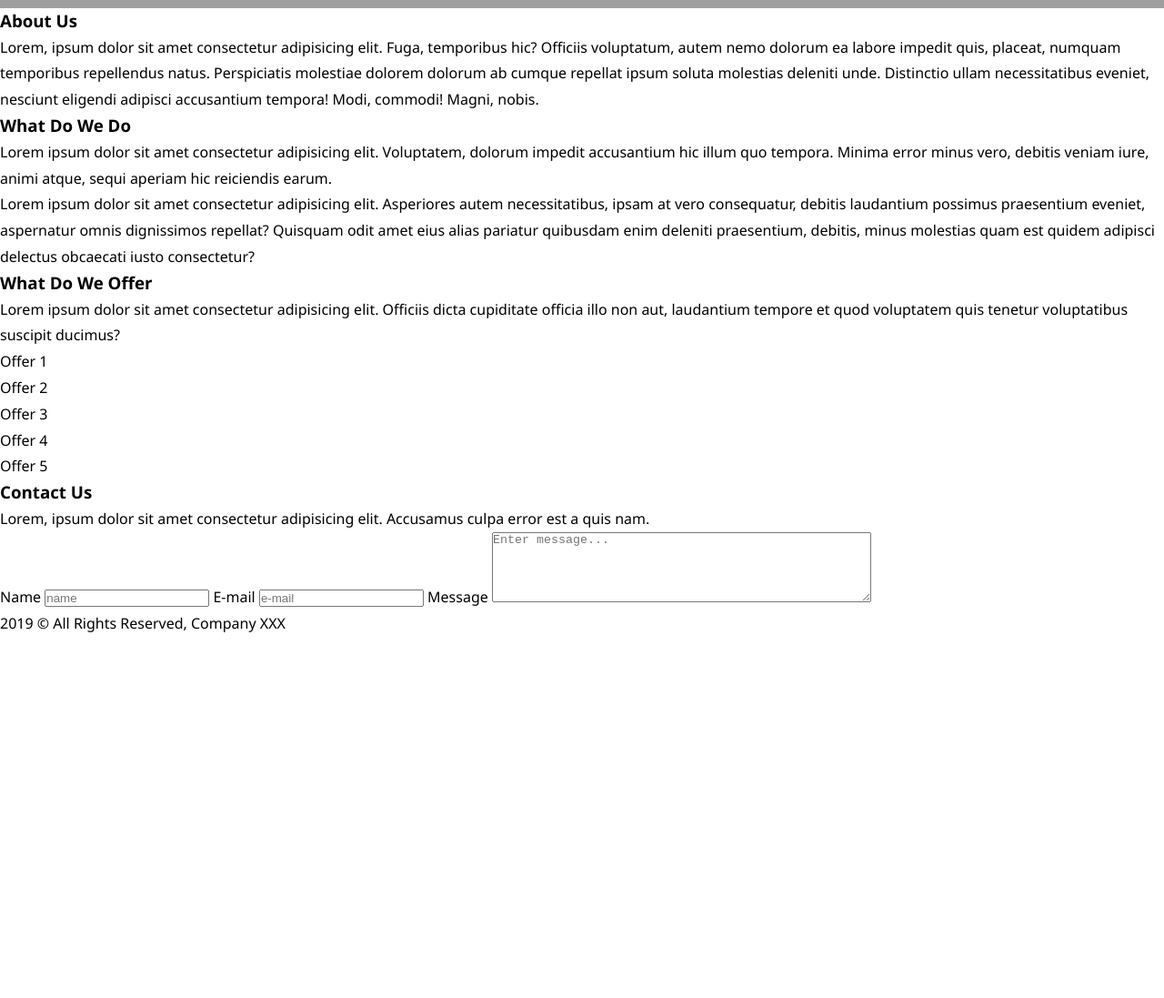
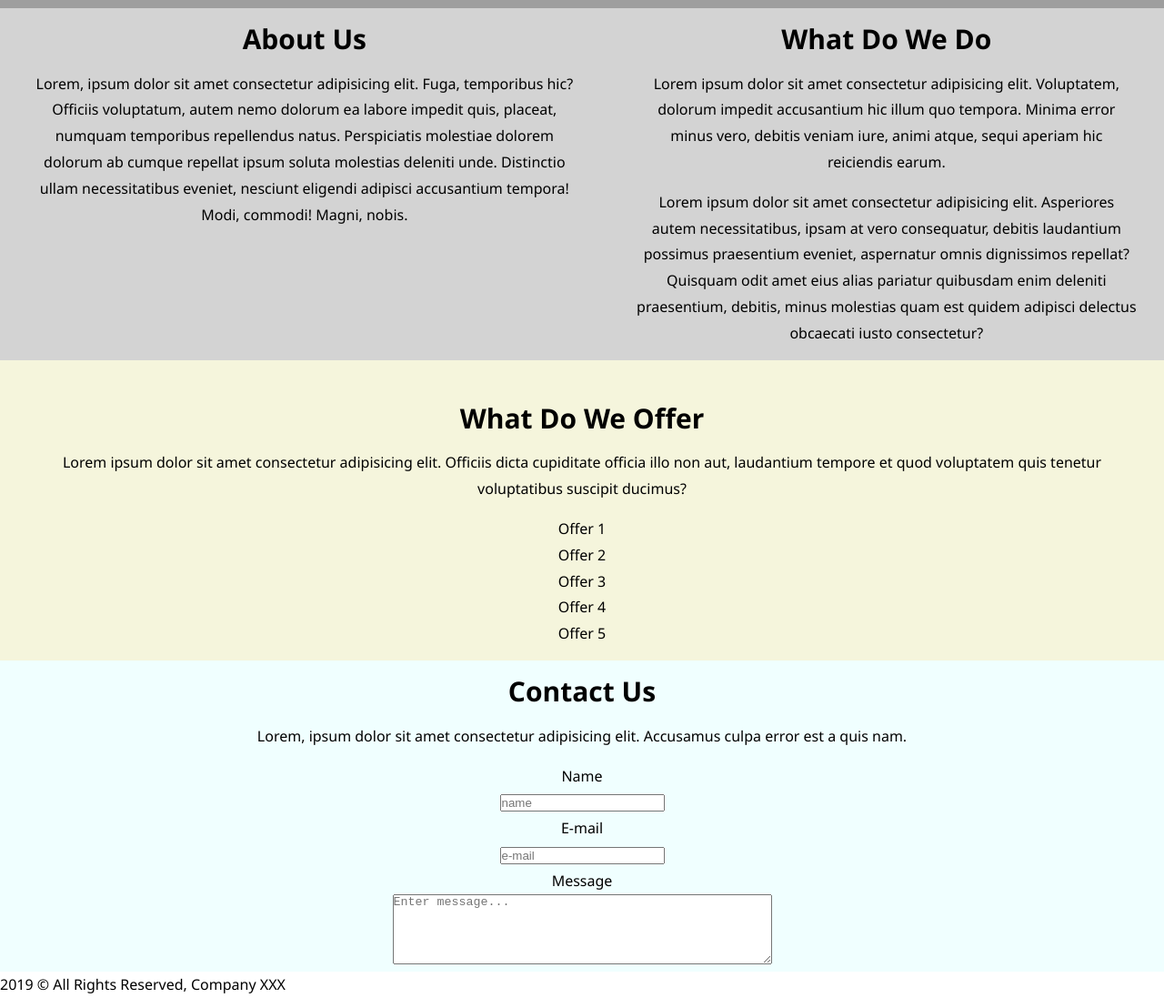
Before and after one commit to stanleyipkis/company_page_01, a plain HTML site: page index.html in a window 1280 px wide. Shown: the part 840-1937 px from the top of the page at 91% size. Before the commit the page ends 1539 px from the top, so only its background shows below. Drawn offline with Linux system fonts and the light colour scheme; grey boxes are pictures that could not be loaded.

Commit message:
sections divided into One & Two

```diff
--- a/css/style.css
+++ b/css/style.css
@@ -59,3 +59,65 @@ body {
   padding-top: 20px;
   padding: 20px 0;
 }
+
+.sectionOne {
+  display: flex;
+  background-color: lightgrey;
+}
+
+.sectionOne h3,
+.sectionTwo h3 {
+  font-size: 30px;
+  padding: 20px;
+}
+
+.sectionOne p,
+.sectionTwo p {
+  padding: 0 30px;
+  padding-bottom: 15px;
+}
+
+.sectionOne__about {
+  text-align: center;
+}
+
+.sectionOne__about--header {
+
+}
+
+.sectionOne__what {
+  text-align: center;
+}
+
+.sectionOne__what--header {
+
+}
+
+.sectionTwo{
+  display: flex;
+  flex-direction: column;
+}
+
+.sectionTwo__offer {
+  text-align: center;
+  background-color: beige;
+  padding-top: 30px;
+  padding-bottom: 15px;
+}
+
+.sectionTwo__offer--list {
+  list-style: none;
+}
+
+.sectionTwo__offer--list--items {
+  text-align:
+}
+
+.sectionTwo__contact {
+  text-align: center;
+  background-color: azure;
+}
+
+.sectionTwo__contact--form label {
+  display: block;
+}
--- a/index.html
+++ b/index.html
@@ -20,46 +20,44 @@
     <h1 class="header__title">Our Company</h1>
     <p class="header__paragrahp">Lorem ipsum dolor sit amet consectetur adipisicing elit. Repellendus asperiores totam dolorem atque, consequatur quibusdam animi deleniti debitis, officia, dolore dolorum reprehenderit nobis in suscipit expedita beatae dignissimos incidunt impedit.</p>
   </header>
-  <section class="sections">
-    <div class="sections__about">
-      <h3 class="sections__about--header">About Us</h3>
-      <p class="sections__about--paragraph">Lorem, ipsum dolor sit amet consectetur adipisicing elit. Fuga, temporibus hic? Officiis voluptatum, autem nemo dolorum ea labore impedit quis, placeat, numquam temporibus repellendus natus. Perspiciatis molestiae dolorem dolorum ab cumque repellat ipsum soluta molestias deleniti unde. Distinctio ullam necessitatibus eveniet, nesciunt eligendi adipisci accusantium tempora! Modi, commodi! Magni, nobis.</p>
+  <section class="sectionOne">
+    <div class="sectionOne__about">
+      <h3 class="sectionOne__about--header">About Us</h3>
+      <p class="sectionOne__about--paragraph">Lorem, ipsum dolor sit amet consectetur adipisicing elit. Fuga, temporibus hic? Officiis voluptatum, autem nemo dolorum ea labore impedit quis, placeat, numquam temporibus repellendus natus. Perspiciatis molestiae dolorem dolorum ab cumque repellat ipsum soluta molestias deleniti unde. Distinctio ullam necessitatibus eveniet, nesciunt eligendi adipisci accusantium tempora! Modi, commodi! Magni, nobis.</p>
     </div>
-    <div class="sections__what">
-      <h3 class="sections__what--header">What Do We Do</h3>
-      <p class="sections__what--paragraph">Lorem ipsum dolor sit amet consectetur adipisicing elit. Voluptatem, dolorum impedit accusantium hic illum quo tempora. Minima error minus vero, debitis veniam iure, animi atque, sequi aperiam hic reiciendis earum.</p>
-      <p class="sections__what--paragraph">Lorem ipsum dolor sit amet consectetur adipisicing elit. Asperiores autem necessitatibus, ipsam at vero consequatur, debitis laudantium possimus praesentium eveniet, aspernatur omnis dignissimos repellat? Quisquam odit amet eius alias pariatur quibusdam enim deleniti praesentium, debitis, minus molestias quam est quidem adipisci delectus obcaecati iusto consectetur?</p>
+    <div class="sectionOne__what">
+      <h3 class="sectionOne__what--header">What Do We Do</h3>
+      <p class="sectionOne__what--paragraph">Lorem ipsum dolor sit amet consectetur adipisicing elit. Voluptatem, dolorum impedit accusantium hic illum quo tempora. Minima error minus vero, debitis veniam iure, animi atque, sequi aperiam hic reiciendis earum.</p>
+      <p class="sectionOne__what--paragraph">Lorem ipsum dolor sit amet consectetur adipisicing elit. Asperiores autem necessitatibus, ipsam at vero consequatur, debitis laudantium possimus praesentium eveniet, aspernatur omnis dignissimos repellat? Quisquam odit amet eius alias pariatur quibusdam enim deleniti praesentium, debitis, minus molestias quam est quidem adipisci delectus obcaecati iusto consectetur?</p>
     </div>
-    <div class="sections__offer">
-      <h3 class="sections__offer--headeing">What Do We Offer</h3>
-      <p class="sections__offer--paragraph">Lorem ipsum dolor sit amet consectetur adipisicing elit. Officiis dicta cupiditate officia illo non aut, laudantium tempore et quod voluptatem quis tenetur voluptatibus suscipit ducimus?</p>
-      <ul class="sections__offer--list">
-        <li class="sections__offer--list--items">Offer 1</li>
-        <li class="sections__offer--list--items">Offer 2</li>
-        <li class="sections__offer--list--items">Offer 3</li>
-        <li class="sections__offer--list--items">Offer 4</li>
-        <li class="sections__offer--list--items">Offer 5</li>
+  </section>
+  <section class="sectionTwo">
+    <div class="sectionTwo__offer">
+      <h3 class="sectionTwo__offer--headeing">What Do We Offer</h3>
+      <p class="sectionTwo__offer--paragraph">Lorem ipsum dolor sit amet consectetur adipisicing elit. Officiis dicta cupiditate officia illo non aut, laudantium tempore et quod voluptatem quis tenetur voluptatibus suscipit ducimus?</p>
+      <ul class="sectionTwo__offer--list">
+        <li class="sectionTwo__offer--list--items">Offer 1</li>
+        <li class="sectionTwo__offer--list--items">Offer 2</li>
+        <li class="sectionTwo__offer--list--items">Offer 3</li>
+        <li class="sectionTwo__offer--list--items">Offer 4</li>
+        <li class="sectionTwo__offer--list--items">Offer 5</li>
       </ul>
     </div>
-    <div class="section__contact">
-      <h3 class="sections__contact--header">Contact Us</h3>
-      <p class="sections__contact--paragraph">Lorem, ipsum dolor sit amet consectetur adipisicing elit. Accusamus culpa error est a quis nam.</p>
-      <form action="" class="sections__contact--form">
+    <div class="sectionTwo__contact">
+      <h3 class="sectionTwo__contact--header">Contact Us</h3>
+      <p class="sectionTwo__contact--paragraph">Lorem, ipsum dolor sit amet consectetur adipisicing elit. Accusamus culpa error est a quis nam.</p>
+      <form action="" class="sectionTwo__contact--form">
         <label for="name">Name</label>
-        <input type="text" class="section__contact--form--name" placeholder="name">
+        <input type="text" class="sectionTwo__contact--form--name" placeholder="name">
         <label for="email">E-mail</label>
-        <input type="text" class="section__contact--form--email" placeholder="e-mail">
+        <input type="text" class="sectionTwo__contact--form--email" placeholder="e-mail">
         <label for="message">Message</label>
-        <textarea name="message" id="" cols="50" rows="5" class="sections__contact--form--textarea" placeholder="Enter message..."></textarea>
+        <textarea name="message" id="" cols="50" rows="5" class="sectionTwo__contact--form--textarea" placeholder="Enter message..."></textarea>
       </form>
     </div>
-    <footer class="footer">
-      <p class="footer_paragraph">2019 &copy; All Rights Reserved, Company XXX</p>
-    </footer>
   </section>
-  <!-- <section class="about">
-    <h3 class="about__title">About Us</h3>
-    <h class="about__paragraph">Lorem ipsum dolor sit amet consectetur, adipisicing elit. Vel placeat, reiciendis, esse ab similique iste unde explicabo enim at commodi voluptatum repellat! Illo voluptate officia consequatur nam, corrupti delectus, repellat amet distinctio voluptas maiores ab ipsum autem ipsam, neque quisquam alias! Ex magni explicabo dignissimos officia quis voluptates laborum distinctio!</h>
-  </section> -->
+  <footer class="footer">
+    <p class="footer_paragraph">2019 &copy; All Rights Reserved, Company XXX</p>
+  </footer>
 </body>
 </html>
```
